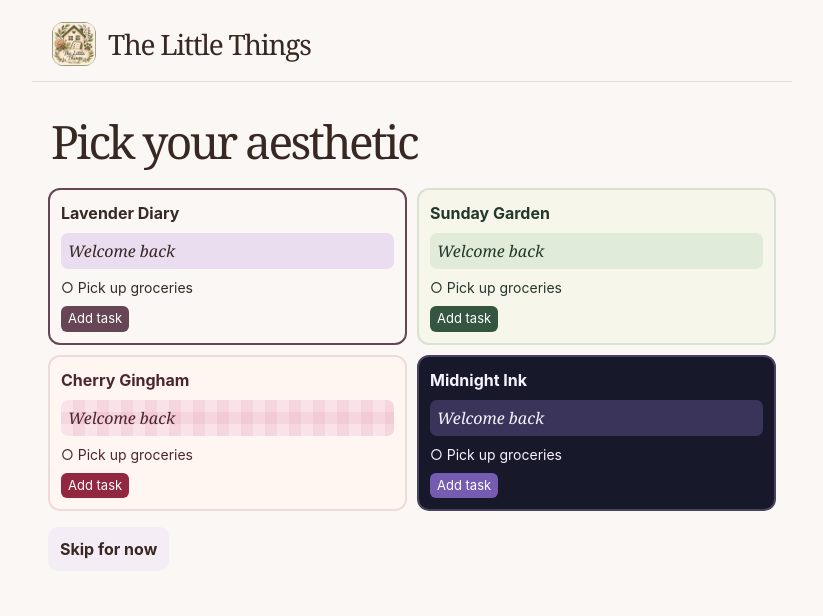
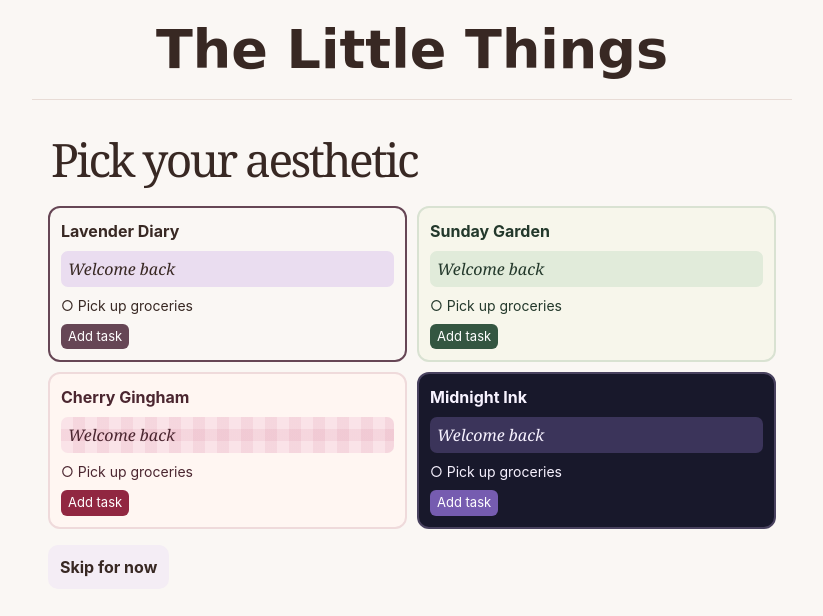
Before and after one commit to maybeimwrongg/The-Little-Things, a plain HTML site: page index.html in a window 1280 px wide. Shown: the whole page, without its empty margins (228-1051 px from the left). Drawn offline with Linux system fonts and the light colour scheme.

Commit message:
Center the app title and use cursive lettering

```diff
--- a/index.html
+++ b/index.html
@@ -26,9 +26,6 @@ footer{text-align:center;color:var(--muted);font:italic 12px Georgia;padding:18p
 @media(min-width:600px){nav{grid-template-columns:repeat(6,1fr)}}
 
 :root{--sage:#315747;--dark:#202b26;--muted:#586761;--cream:#f5f6f2;--paper:#fff;--line:#e0e7e0}
-.app-header{max-width:760px;margin:auto;padding:24px 20px 12px;justify-content:flex-start;gap:12px}
-.app-header img{width:44px;height:44px;border-radius:12px}
-.brand h1{font-size:25px;font-weight:500;letter-spacing:-.035em;margin:0}
 main{max-width:760px;padding:4px 16px calc(105px + env(safe-area-inset-bottom))}
 #view>h2{font-size:32px;letter-spacing:-.045em;margin:18px 4px}
 .panel{border:1px solid var(--line);border-radius:16px;box-shadow:none;margin:12px 0;padding:17px}
@@ -48,8 +45,8 @@ nav#nav{position:fixed;z-index:2;inset:auto 0 0;display:grid;grid-template-colum
 
 :root,[data-aesthetic="diary"]{color-scheme:light;--sage:#664655;--dark:#382823;--muted:#6d5852;--cream:#faf7f4;--paper:#fffdfb;--line:#e8dcd6;--soft:#f4edf5;--selected:#e8daef;--sticker:#eaddf0;--accent:#ce9d9c}
 body{line-height:1.5}
-.app-header{padding:22px 20px 15px;border-bottom:1px solid var(--line)}
-.brand h1{font:normal 28px Georgia,serif;letter-spacing:-.045em}
+.app-header{max-width:760px;margin:auto;padding:18px 16px 16px;justify-content:center;text-align:center;border-bottom:1px solid var(--line)}
+.app-header h1{margin:0;font-family:"Snell Roundhand","Apple Chancery","Segoe Script","Brush Script MT",cursive;font-weight:600;font-size:clamp(34px,8vw,54px);line-height:1.2}
 #view>h2{font:normal clamp(32px, 7vw, 46px) Georgia,serif;letter-spacing:-.055em;margin:24px 3px 14px}
 .panel{padding:18px;border-radius:12px;margin:15px 0}
 .panel h2{font:normal 24px Georgia,serif}
@@ -87,7 +84,7 @@ input,textarea,select{background:var(--paper)}
 </style>
 </head>
 <body>
-<header class="app-header"><img src="icon-192.png" alt=""><div class="brand"><h1>The Little Things</h1></div></header>
+<header class="app-header"><h1>The Little Things</h1></header>
 <main><div id="view"></div></main>
 <nav id="nav" aria-label="Main navigation"></nav>
 <script>
--- a/sw.js
+++ b/sw.js
@@ -1,4 +1,4 @@
-const CACHE='little-things-v10';const FILES=['./','./index.html','./manifest.webmanifest','./icon-192.png','./icon-512.png'];self.addEventListener('install',e=>e.waitUntil(caches.open(CACHE).then(c=>c.addAll(FILES)).then(()=>self.skipWaiting())));self.addEventListener('activate',e=>e.waitUntil(caches.keys().then(ks=>Promise.all(ks.filter(k=>k.startsWith('little-things-')&&k!==CACHE).map(k=>caches.delete(k)))).then(()=>self.clients.claim())));self.addEventListener('fetch', event => {
+const CACHE='little-things-v11';const FILES=['./','./index.html','./manifest.webmanifest','./icon-192.png','./icon-512.png'];self.addEventListener('install',e=>e.waitUntil(caches.open(CACHE).then(c=>c.addAll(FILES)).then(()=>self.skipWaiting())));self.addEventListener('activate',e=>e.waitUntil(caches.keys().then(ks=>Promise.all(ks.filter(k=>k.startsWith('little-things-')&&k!==CACHE).map(k=>caches.delete(k)))).then(()=>self.clients.claim())));self.addEventListener('fetch', event => {
   if (event.request.mode === 'navigate') {
     event.respondWith(fetch(event.request).catch(() => caches.open(CACHE).then(cache => cache.match('./index.html'))));
     return;
```
